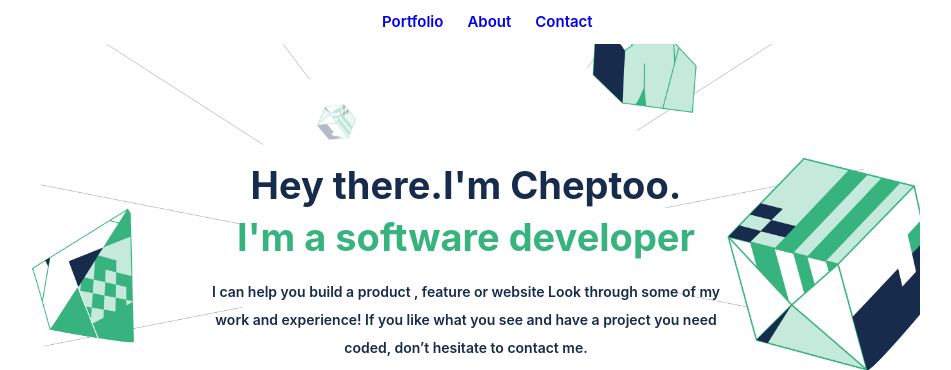
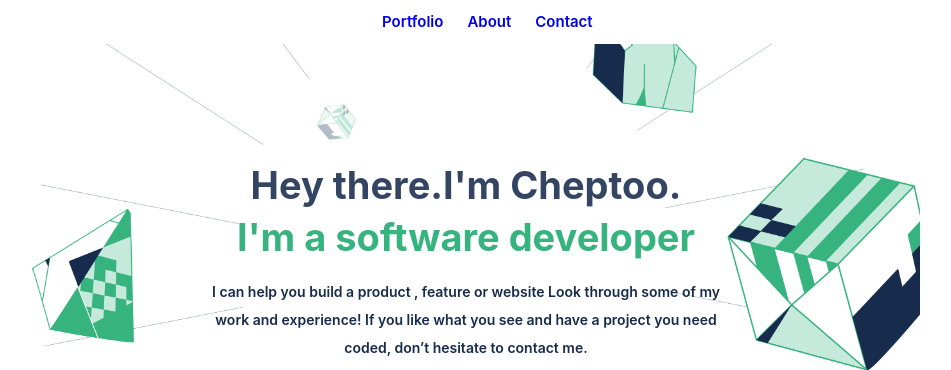
Before and after one commit to Cheptoo21/Portfolio-setup-and-mobile-first, a website: page index.html in a window 1280 px wide. In both pictures the pointer is over the element 640 px from the left and 210 px from the top of the page. Shown: the top 370 px of the page, without its empty margins (174-1125 px from the left). Drawn offline with Linux system fonts and the light colour scheme.

Commit message:
animation style

```diff
--- a/style.css
+++ b/style.css
@@ -74,6 +74,12 @@ button:active {
 
 .title h3 span {
   color: #36b37e;
+}
+
+.title:hover {
+  background-color: var(#fff);
+  color: #344563;
+  border-color: var(#fff);
 }
 
 .description {
```
